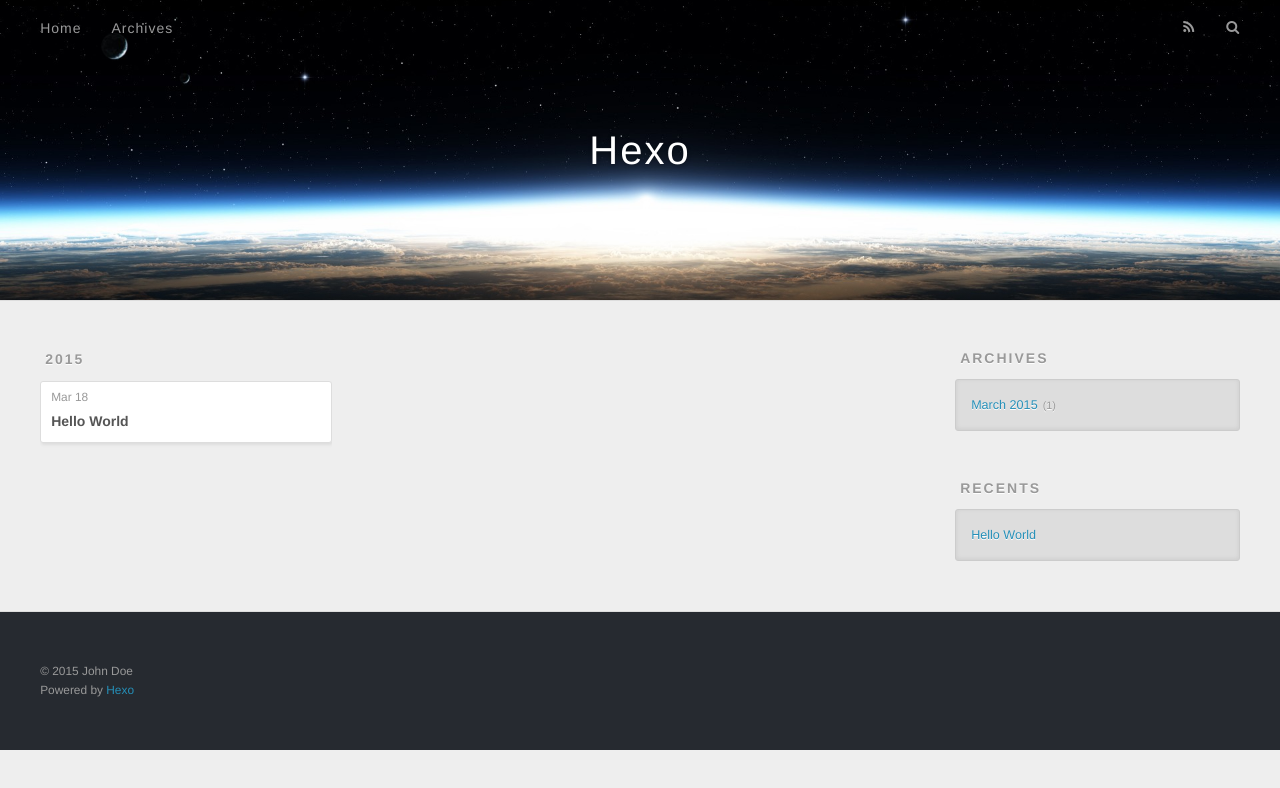
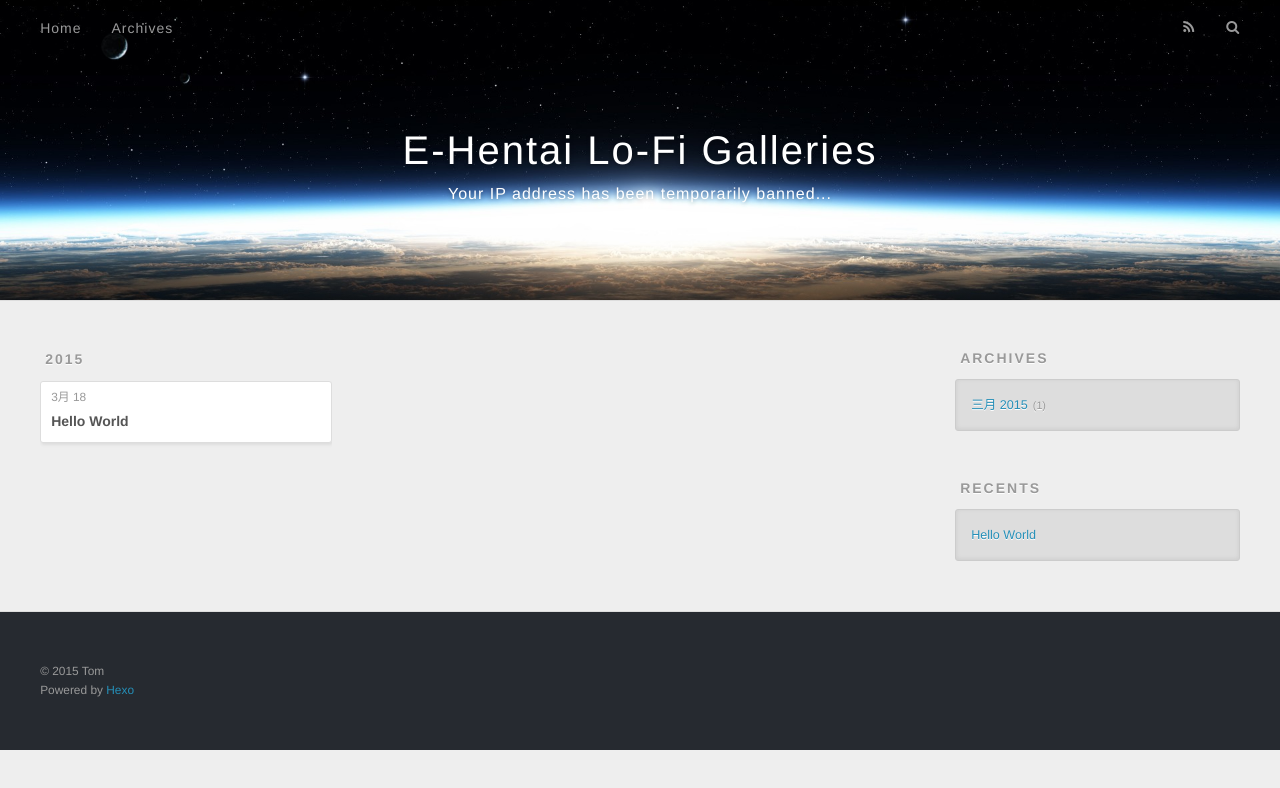
Before and after one commit to patrickyp48/patrickyp48.github.io, a plain HTML site: page archives/2015/03/index.html in a window 1280 px wide. Drawn offline with nearby package versions, Linux system fonts and the light colour scheme.

Commit message:
Site updated: 2015-03-18 15:47:20

```diff
--- a/archives/2015/03/index.html
+++ b/archives/2015/03/index.html
@@ -3,19 +3,19 @@
 <head>
   <meta charset="utf-8">
 
-  <title>Hexo</title>
+  <title>E-Hentai Lo-Fi Galleries</title>
   <meta name="viewport" content="width=device-width, initial-scale=1, maximum-scale=1">
-  <meta name="description">
+  <meta name="description" content="this is a personal blog">
 <meta property="og:type" content="website">
-<meta property="og:title" content="Hexo">
+<meta property="og:title" content="E-Hentai Lo-Fi Galleries">
 <meta property="og:url" content="http://yoursite.com/archives/2015/03/index.html">
-<meta property="og:site_name" content="Hexo">
-<meta property="og:description">
+<meta property="og:site_name" content="E-Hentai Lo-Fi Galleries">
+<meta property="og:description" content="this is a personal blog">
 <meta name="twitter:card" content="summary">
-<meta name="twitter:title" content="Hexo">
-<meta name="twitter:description">
+<meta name="twitter:title" content="E-Hentai Lo-Fi Galleries">
+<meta name="twitter:description" content="this is a personal blog">
 
-    <link rel="alternative" href="/atom.xml" title="Hexo" type="application/atom+xml">
+    <link rel="alternative" href="/atom.xml" title="E-Hentai Lo-Fi Galleries" type="application/atom+xml">
 
 
     <link rel="icon" href="/favicon.png">
@@ -33,8 +33,12 @@
   <div id="header-outer" class="outer">
     <div id="header-title" class="inner">
       <h1 id="logo-wrap">
-        <a href="/" id="logo">Hexo</a>
+        <a href="/" id="logo">E-Hentai Lo-Fi Galleries</a>
       </h1>
+
+        <h2 id="subtitle-wrap">
+          <a href="/" id="subtitle">Your IP address has been temporarily banned...</a>
+        </h2>
 
     </div>
     <div id="header-inner" class="inner">
@@ -76,7 +80,7 @@
   <div class="archive-article-inner">
     <header class="archive-article-header">
       <a href="/2015/03/18/hello-world/" class="archive-article-date">
-  <time datetime="2015-03-18T05:47:44.850Z" itemprop="datePublished">Mar 18</time>
+  <time datetime="2015-03-18T05:47:44.850Z" itemprop="datePublished">3月 18</time>
 </a>
 
 
@@ -106,7 +110,7 @@
   <div class="widget-wrap">
     <h3 class="widget-title">Archives</h3>
     <div class="widget">
-      <ul class="archive-list"><li class="archive-list-item"><a class="archive-list-link" href="/archives/2015/03/">March 2015</a><span class="archive-list-count">1</span></li></ul>
+      <ul class="archive-list"><li class="archive-list-item"><a class="archive-list-link" href="/archives/2015/03/">三月 2015</a><span class="archive-list-count">1</span></li></ul>
     </div>
   </div>
 
@@ -133,7 +137,7 @@
 
   <div class="outer">
     <div id="footer-info" class="inner">
-      &copy; 2015 John Doe<br>
+      &copy; 2015 Tom<br>
       Powered by <a href="http://hexo.io/" target="_blank">Hexo</a>
     </div>
   </div>
```
Also changed, not shown: 2015/03/18/hello-world/index.html (+11 -7 lines), archives/2015/index.html (+16 -12 lines), archives/index.html (+16 -12 lines), index.html (+16 -12 lines).
